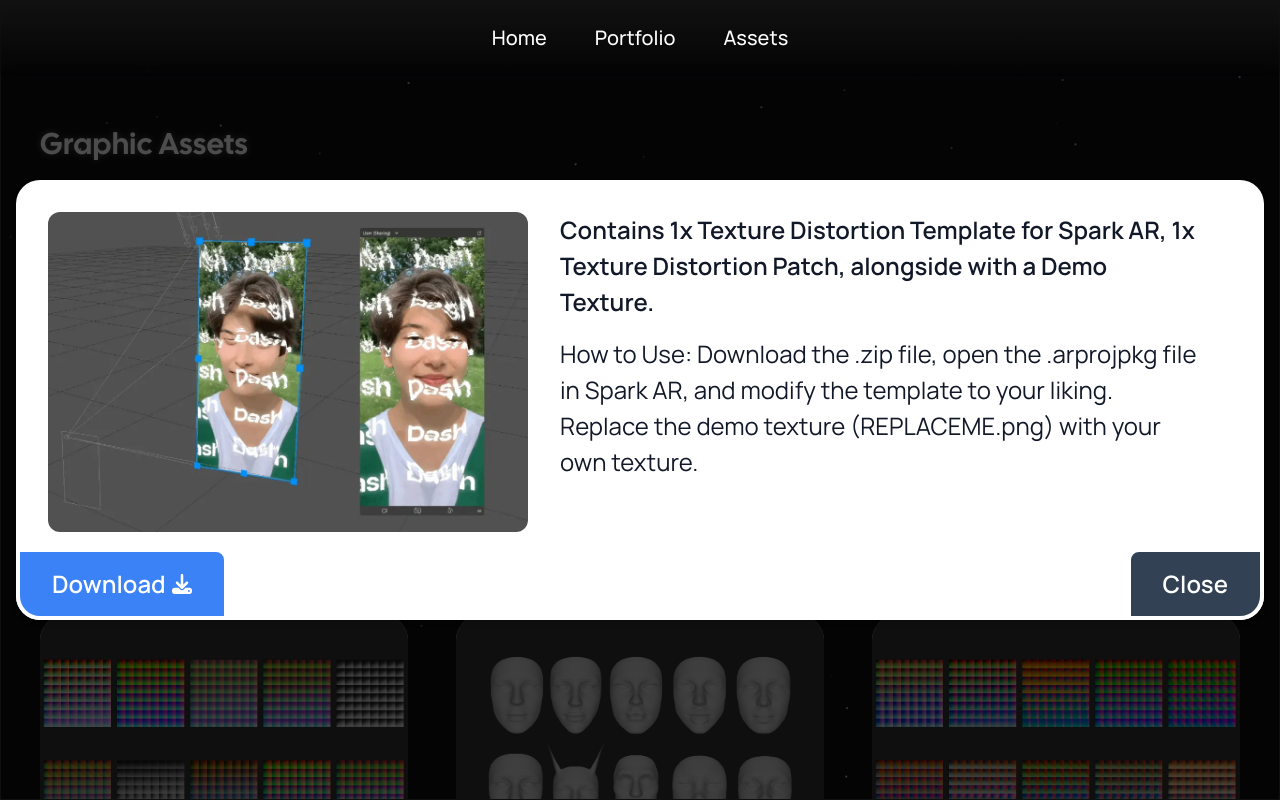
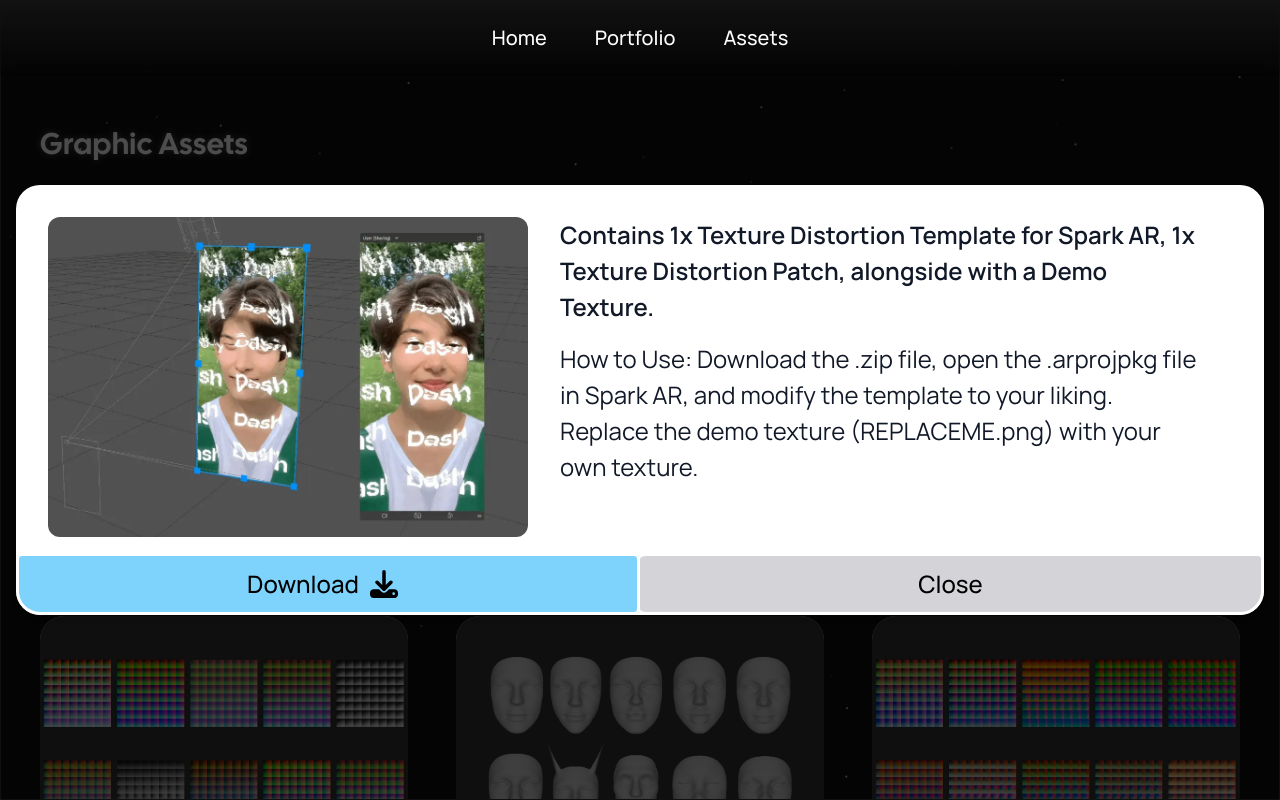
Before and after one commit to xicko/dashnyam, a Next.js app: page /assets in a window 1280 px wide. Both pictures are taken after a click on the element 224 px from the left and 324 px from the top of the page. Shown: the top 800 px of the page. Built offline with nearby package versions, Linux system fonts and the light colour scheme.

Commit message:
assets modal buttons design reworked

```diff
--- a/pages/assets.tsx
+++ b/pages/assets.tsx
@@ -157,7 +157,7 @@ const GraphicAssetsPage: React.FC = () => {
             <AnimatedComponent key={asset.id}>
             <div
               key={asset.id}
-              className="ease duration-150 md:transform scale-100 md:hover:scale-[1.06] bg-white bg-opacity-[0.9]  pb-4 rounded-3xl shadow-md hover:cursor-pointer">
+              className="ease-in-out duration-300 md:transform scale-100 md:hover:scale-[1.06] bg-white bg-opacity-[0.9]  pb-4 rounded-3xl shadow-md hover:cursor-pointer">
               <div onClick={() => openModal(asset)}>
                 <div
                   onClick={() => openModal(asset)}
@@ -192,7 +192,7 @@ const GraphicAssetsPage: React.FC = () => {
           overlayClassName="fixed inset-0 bg-black bg-opacity-70 transition-opacity ease duration-300"
         >
           {selectedAsset && (
-            <div className="bg-white px-8 py-8 rounded-3xl shadow-md md:max-w-screen-xl md:max-h-[800px] max-w-md mx-4 overflow-y-visible">
+            <div className="bg-white px-8 py-8 rounded-3xl shadow-md md:max-w-screen-xl md:max-h-[800px] max-w-md mx-4 overflow-y-hidden">
               <div className="flex flex-col h-full max-h-[70vh]">
                 <div className="flex md:flex-row flex-col overflow-y-auto overscroll-auto">
                   <h2 hidden>{selectedAsset.title}</h2>
@@ -215,20 +215,18 @@ const GraphicAssetsPage: React.FC = () => {
                   </div>
                 </div>
 
-                <div className="flex justify-between mt-0">
-                  <a download className='' href={selectedAsset.downloadUrl}>
-                    <button className="flex items-center md:text-2xl -ml-8 -mb-8 space-x-[6px] w-fit md:border-[4px] border-[3px] border-white bg-blue-500 hover:bg-blue-700 transition duration-500 ease text-white font-semibold md:py-4 py-3 md:px-8 px-6 rounded-[3px_12px_3px_24px]">
+                <div className="flex justify-center md:text-2xl text-xl text-black select-none cursor-pointer font-medium mb-[-32px] mx-[-32px]">
+                  <a className='w-1/2 flex justify-center bg-sky-300 hover:bg-sky-400 transition duration-500 ease py-3 rounded-[6px_6px_6px_24px] border-[3px] border-white' download href={selectedAsset.downloadUrl}>
                       <span>Download</span>
-                      <svg xmlns="http://www.w3.org/2000/svg" width={20} height={22} fill="white" viewBox="0 0 512 512"><path d="M288 32c0-17.7-14.3-32-32-32s-32 14.3-32 32V274.7l-73.4-73.4c-12.5-12.5-32.8-12.5-45.3 0s-12.5 32.8 0 45.3l128 128c12.5 12.5 32.8 12.5 45.3 0l128-128c12.5-12.5 12.5-32.8 0-45.3s-32.8-12.5-45.3 0L288 274.7V32zM64 352c-35.3 0-64 28.7-64 64v32c0 35.3 28.7 64 64 64H448c35.3 0 64-28.7 64-64V416c0-35.3-28.7-64-64-64H346.5l-45.3 45.3c-25 25-65.5 25-90.5 0L165.5 352H64zm368 56a24 24 0 1 1 0 48 24 24 0 1 1 0-48z"/></svg>
-                    </button>
+                      <svg xmlns="http://www.w3.org/2000/svg" className='md:w-[50px] md:h-[28px] w-[30px] h-[20px] md:mt-[2px] mt-1 md:mr-0 mr-[-8px]' fill="black" viewBox="0 0 512 512"><path d="M288 32c0-17.7-14.3-32-32-32s-32 14.3-32 32V274.7l-73.4-73.4c-12.5-12.5-32.8-12.5-45.3 0s-12.5 32.8 0 45.3l128 128c12.5 12.5 32.8 12.5 45.3 0l128-128c12.5-12.5 12.5-32.8 0-45.3s-32.8-12.5-45.3 0L288 274.7V32zM64 352c-35.3 0-64 28.7-64 64v32c0 35.3 28.7 64 64 64H448c35.3 0 64-28.7 64-64V416c0-35.3-28.7-64-64-64H346.5l-45.3 45.3c-25 25-65.5 25-90.5 0L165.5 352H64zm368 56a24 24 0 1 1 0 48 24 24 0 1 1 0-48z"/></svg>
                   </a>
 
-                  <button
-                    className="bg-slate-700 hover:bg-slate-900 md:text-2xl -mr-8 -mb-8 md:border-[4px] border-[3px] border-white transition duration-500 ease text-white font-semibold md:py-4 py-3 md:px-8 px-6 rounded-[12px_3px_24px_3px]"
+                  <a
+                    className="w-1/2 flex justify-center bg-zinc-300 hover:bg-zinc-400 transition duration-500 ease py-3 rounded-[6px_6px_24px_6px] border-t-[3px] border-b-[3px] border-r-[3px] border-white"
                     onClick={closeModal}
                   >
                     Close
-                  </button>
+                  </a>
                 </div>
               </div>
             </div>
```
